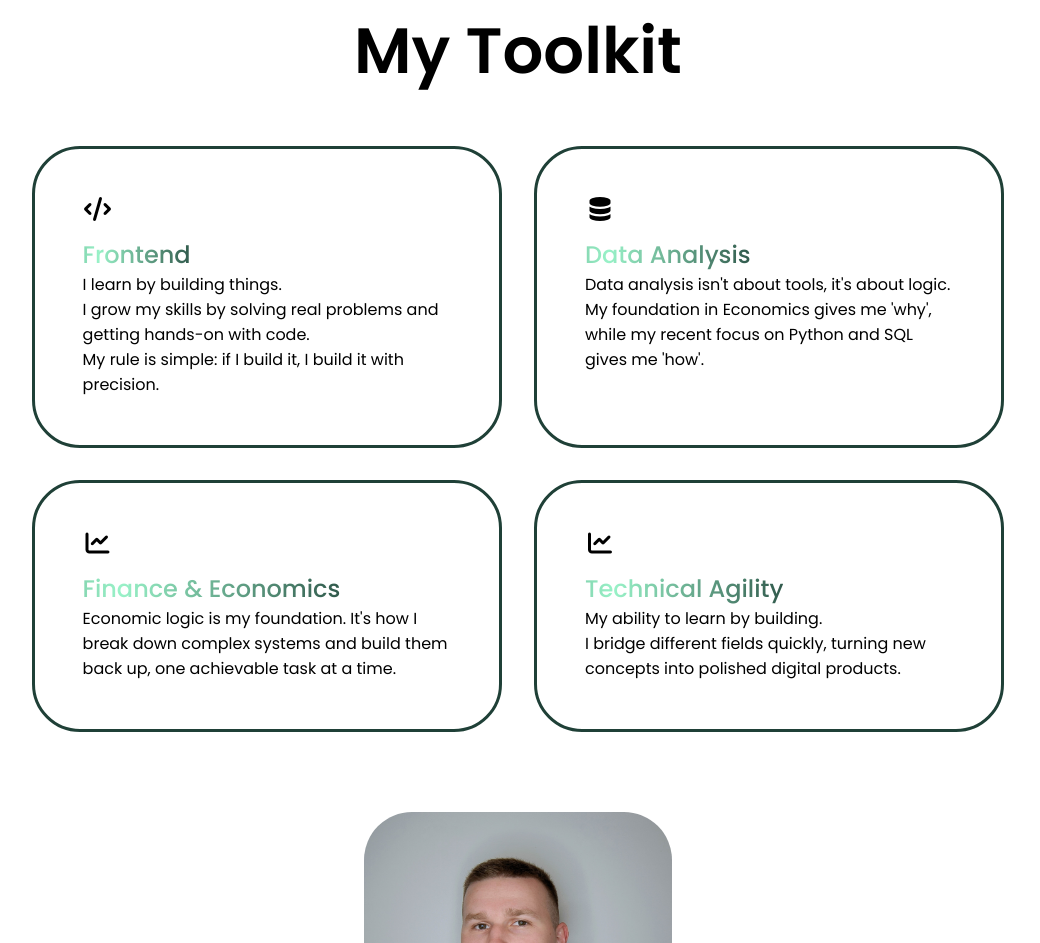
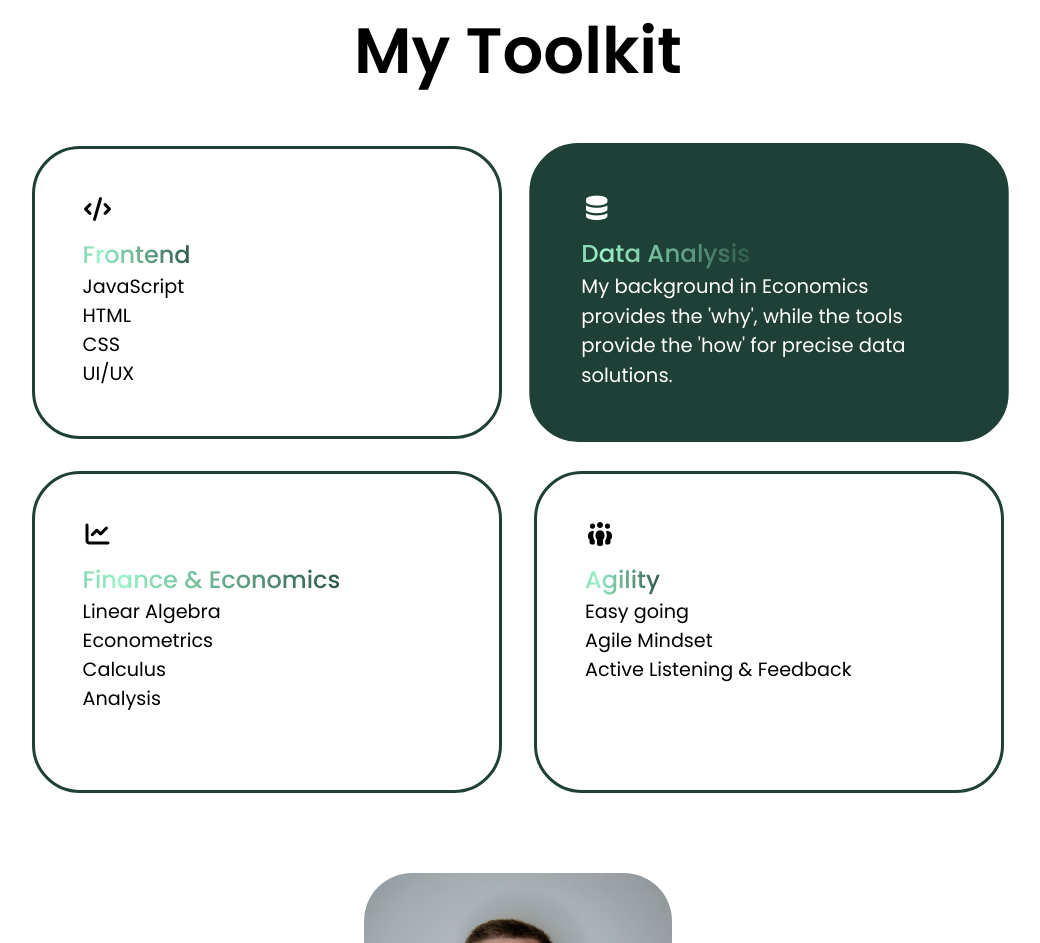
Before and after one commit to NikoGutk/my-portfolio-website, a plain HTML site: page index.html in a window 1280 px wide. Shown: the part 925-1868 px from the top of the page, without its empty margins (122-1162 px from the left). Drawn offline with Linux system fonts and the light colour scheme.

Commit message:
changed toolkit descriptions, added script for hover

```diff
--- a/index.html
+++ b/index.html
@@ -13,7 +13,7 @@
 <body>
 
     <header class="header">
-        <a href="#" class="logo"><span>Nikolay Gutnyk</span></a>
+        <a href="/" class="logo"><span>Nikolay Gutnyk</span></a>
 
         <ul class="nav-links">
             <li>
@@ -78,31 +78,58 @@
                 <div class="grid-card">
                     <i class="fa-solid fa-code"></i>
                     <span>Frontend</span>
-                    <p>I learn by building things.<br>I grow my skills by solving real problems and getting hands-on with code.<br>My rule is simple: if I build it, I build it with precision.</p>
+                    <div class="swap-container">
+                        <div class="tech-tags-frontend">
+                            <p>JavaScript<br>HTML<br>CSS<br>UI/UX</p>
+                        </div>
+                        <div class="summary-text-grid-card">
+                            I solve frontend problems by getting hands-on with code to ensure every build is functional and precise.
+                        </div>
+                    </div>
                 </div>
 
                 <div class="grid-card">
                     <i class="fa-solid fa-database"></i>
                     <span>Data Analysis</span>
-                    <p>Data analysis isn't about tools, it's about logic.<br> My foundation in Economics gives me 'why', while my recent focus on Python and SQL gives me 'how'.</p>
+                    <div class="swap-container">
+                        <div class="tech-tags-data-analysis">
+                            <p>SQL<br>Python<br>R<br>Tableu</p>
+                        </div>
+                        <div class="summary-text-grid-card">
+                            <p>My background in Economics provides the 'why', while the tools provide the 'how' for precise data solutions.</p>
+                        </div>
+                    </div>
                 </div>
 
                 <div class="grid-card">
                     <i class="fa-solid fa-chart-line"></i>
                     <span>Finance & Economics</span>
-                    <p>Economic logic is my foundation. It's how I break down complex systems and build them back up, one achievable task at a time.</p>
+                    <div class="swap-container">
+                        <div class="tech-tags-econ-fin">
+                            <p>Linear Algebra<br>Econometrics<br>Calculus<br>Analysis</p>
+                        </div>
+                        <div class="summary-text-grid-card">
+                            <p>Economic logic is my foundation. I break down complex systems and build them back up, one achievable task at a time.</p>
+                        </div>
+                    </div>
                 </div>
 
                 <div class="grid-card">
-                    <i class="fa-solid fa-chart-line"></i>
-                    <span>Technical Agility</span>
-                    <p>My ability to learn by building.<br>I bridge different fields quickly, turning new concepts into polished digital products.</p>
+                    <i class="fa-solid fa-people-group"></i>
+                    <span>Agility</span>
+                    <div class="swap-container">
+                        <div class="tech-tags-agility">
+                            <p>Easy going<br>Agile Mindset<br>Active Listening & Feedback</p>
+                        </div>
+                        <div class="summary-text-grid-card">
+                            <p><br>"The most certain way to succeed is always to try just one more time."<br><br><em>-Thomas Edison</em></p>
+                        </div>
+                    </div>
                 </div>
 
-            </div>
+        </div>
 
-            <img src="files/myfoto.jpg" alt="">
-        </div>
+        <img src="files/myfoto.jpg" alt="">
 
     </section>
 
--- a/script.js
+++ b/script.js
@@ -4,3 +4,37 @@ const navLinks = document.querySelector('.nav-links');
 menuIcon.onclick = () => {
     navLinks.classList.toggle('active');
 }
+
+
+let isMouseOverGrid = false;
+const grid = document.querySelector('.grid');
+
+grid.addEventListener('mouseenter', () => isMouseOverGrid = true);
+grid.addEventListener('mouseleave', () => isMouseOverGrid = false);
+
+function autoHover() {
+
+    if (isMouseOverGrid) {
+
+        setTimeout(autoHover, 1000);
+        return;
+    }
+
+    const cards = document.querySelectorAll('.grid-card');
+
+    cards.forEach(card => card.classList.remove('active'));
+
+    const randomIndex = Math.floor(Math.random() * cards.length);
+    const randomCard = cards[randomIndex];
+
+    randomCard.classList.add('active');
+
+    setTimeout(() => {
+        randomCard.classList.remove('active');
+
+        setTimeout(autoHover, 4000);
+
+    }, 6000);
+}
+
+setTimeout(autoHover, 2000);
--- a/style.css
+++ b/style.css
@@ -265,7 +265,63 @@ section {
     transition: 0.2s ease-in-out;
 }
 
-.grid-card:hover {
+
+
+
+
+
+.swap-container {
+    display: grid;
+    grid-template-areas: "overlay";
+}
+
+.tech-tags-frontend, .tech-tags-data-analysis, .tech-tags-econ-fin, .tech-tags-agility {
+    font-size: 1.2rem;
+}
+
+.summary-text-grid-card {
+    font-size: 1.2rem;
+}
+
+.tech-tags-frontend, .summary-text-grid-card, .tech-tags-data-analysis, .tech-tags-econ-fin, .tech-tags-agility {
+    grid-area: overlay;
+    transition: opacity 0.5s ease, transform 0.5s ease;
+}
+
+.summary-text-grid-card {
+    opacity: 0;
+    pointer-events: none;
+    transform: translateY(60px);
+}
+
+.grid-card:hover .tech-tags-frontend,
+.grid-card:hover .tech-tags-data-analysis,
+.grid-card:hover .tech-tags-econ-fin,
+.grid-card:hover .tech-tags-agility,
+
+.grid-card.active .tech-tags-frontend,
+.grid-card.active .tech-tags-data-analysis,
+.grid-card.active .tech-tags-econ-fin,
+.grid-card.active .tech-tags-agility {
+
+    opacity: 0;
+    pointer-events: none;
+}
+
+.grid-card:hover .summary-text-grid-card,
+.grid-card.active .summary-text-grid-card {
+    opacity: 1;
+    pointer-events: auto;
+    transform: translateY(0);
+}
+
+
+
+
+
+
+.grid-card:hover,
+.grid-card.active {
     transform: scale(1.02);
     background-color: #1f4037;
     color: white;
```
